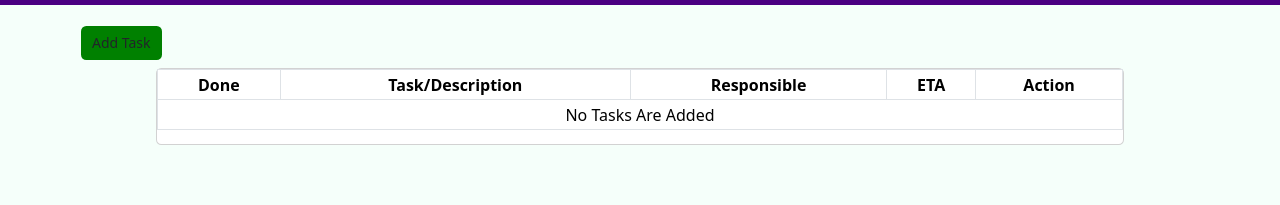
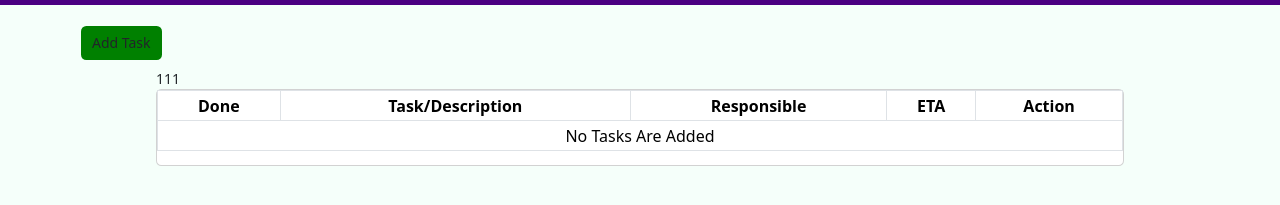
Before and after one commit to Kiranpal489/todolist, a plain HTML site: page index.html in a window 1280 px wide. Shown: the part 79-284 px from the top of the page. Drawn offline with nearby package versions, Linux system fonts and the light colour scheme.

Commit message:
Update index.html

```diff
--- a/index.html
+++ b/index.html
@@ -140,7 +140,7 @@
         </div>
         <div class="container py-5 px-5">
             <div class="d-flex justify-content-center">
-                <div class="col-11">
+                <div class="col-11">111
                     <div class="card">
                         <div class="card-table">
                             <div class="table-responsive">
```
